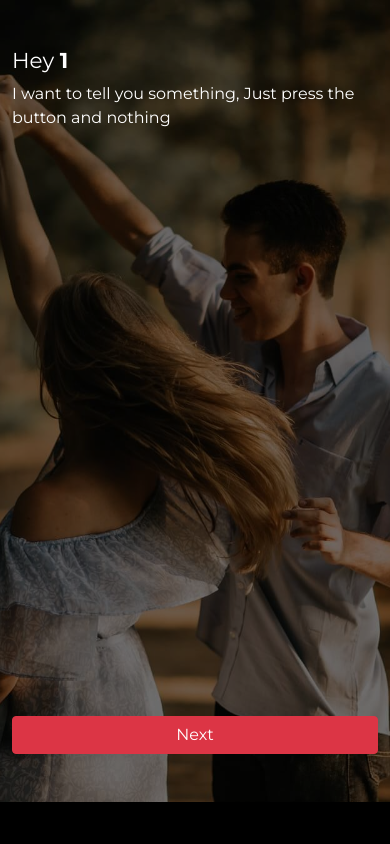
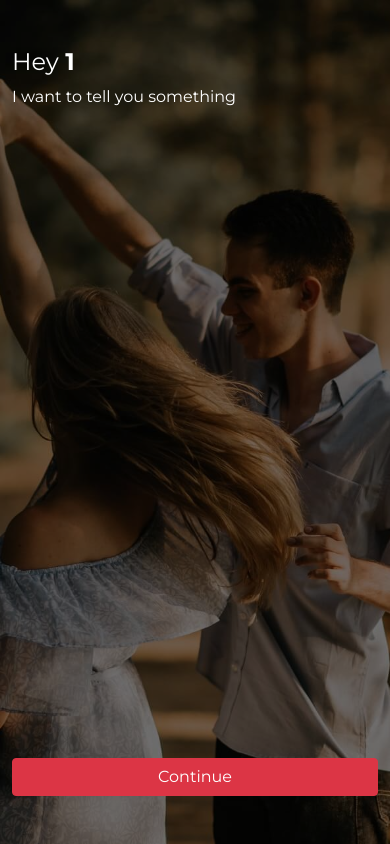
Before and after one commit to tonmoydeb404/propose, a React (Vite) app: page /1 in a window 390 px wide. Built offline with nearby package versions, Linux system fonts and the light colour scheme.

Commit message:
mobile responsive

```diff
--- a/src/data.json
+++ b/src/data.json
@@ -2,33 +2,33 @@
   "qoutes": [
     {
       "id": "Q2",
-      "text": "Found the reason for my smile, the day I found you. Will you let me be the reason for your smile?",
+      "text": "You have been a source of strength and support for me. I'm glad that you're a part of my life",
       "image": "/images/image-03.jpg"
     },
     {
       "id": "Q3",
-      "text": "In you, my life becomes whole, with you my days become bright. In your hands I would love to lay, this night and for the rest of my life!",
+      "text": "You make me smile so easily. Can you be there, to do it forever?",
       "image": "/images/image-02.jpg"
     },
     {
       "id": "Q4",
-      "text": "You deserve the world and all the good things it has to offer. If I fail to find that world for you, I promise to give you mine!",
+      "text": "I was alone in life, but when you came into my life, you brought colours with you and painted my life with beautiful colours",
       "image": "/images/image-01.jpg"
     },
     {
       "id": "Q5",
-      "text": "When the rain is blowing in your face and the whole world is on your case, I could offer you a warm embrace to make you feel my love.",
+      "text": "Your absence is stronger to me than the presence of thousands of other people",
       "image": "/images/image-07.jpg"
     },
     {
       "id": "Q6",
-      "text": "Hold my hand tight as I want to grow old with you from this day forth.",
+      "text": "I fell in love with you not for how you look, just for who you are",
       "image": "/images/image-06.jpg"
     }
   ],
   "propose": {
     "id": "finished",
-    "text": "I love you damn",
+    "text": "I'm not sure what life could bring you. I'm not sure if dreams do come true. I'm not sure what love can do. But I'm sure about one thing. I love you",
     "subtext": "That's all I will wait for your reply",
     "image": "/images/image-04.jpg"
   }
--- a/src/pages/Proposal.jsx
+++ b/src/pages/Proposal.jsx
@@ -1,4 +1,4 @@
-import React, { useState } from 'react';
+import React, { useRef, useState } from 'react';
 import { Button, Col, Container, Row } from 'react-bootstrap';
 import { useParams } from 'react-router-dom';
 import GenQoutes from '../components/GenQoutes';
@@ -12,13 +12,23 @@ const Proposal = ({ className = '' }) => {
     const [texts, setTexts] = useState([]);
     const [currentText, setCurrentText] = useState({
         image: '/images/image-05.jpg',
-        subtext: 'I want to tell you something, Just press the button and nothing',
+        subtext: 'I want to tell you something',
     });
+
+    const useDummyScroll = useRef(null);
 
     const addQoutes = () => {
         const qoute = texts.length >= qoutes.length ? propose : genRandom(qoutes, texts);
         setCurrentText((prevData) => ({ ...prevData, ...qoute }));
         setTexts((prevData) => [...prevData, qoute]);
+
+        if (useDummyScroll) {
+            useDummyScroll.current.scrollIntoView({
+                behavior: 'smooth',
+                block: 'nearest',
+                inline: 'start',
+            });
+        }
     };
 
     return (
@@ -42,9 +52,11 @@ const Proposal = ({ className = '' }) => {
 
                             <GenQoutes texts={texts} className="main-content" />
 
+                            <div className="dummyscroll w-100" ref={useDummyScroll} />
+
                             {currentText.id !== 'finished' ? (
                                 <Button variant="danger" onClick={addQoutes}>
-                                    Next
+                                    {texts.length ? 'Next' : 'Continue'}
                                 </Button>
                             ) : (
                                 ''
--- a/src/static/styles/app.css
+++ b/src/static/styles/app.css
@@ -5,6 +5,10 @@
   padding: 0;
   -webkit-box-sizing: border-box;
           box-sizing: border-box;
+}
+
+html {
+  scroll-behavior: smooth;
 }
 
 body {
@@ -110,7 +114,6 @@ body {
   position: fixed;
   left: 0;
   top: 0;
-  min-height: 100vh;
   width: 45%;
   background-image: var(--image);
   background-repeat: no-repeat;
@@ -162,8 +165,14 @@ body {
     pointer-events: none;
     background-color: #000;
   }
+  .proposal_title {
+    font-size: 24px;
+  }
   .proposal_subtitle {
     opacity: 0.8;
+  }
+  .proposal_content {
+    min-height: 100vh;
   }
   .proposal .main-content {
     min-height: 200px;
@@ -176,6 +185,7 @@ body {
   }
   .proposal .main-content .card.last {
     border: none;
+    margin-bottom: 50px;
   }
   .proposal .main-content .card:not(.last) {
     background-color: rgba(255, 255, 255, 0.15);
--- a/src/static/styles/app.scss
+++ b/src/static/styles/app.scss
@@ -4,6 +4,10 @@
   margin: 0;
   padding: 0;
   box-sizing: border-box;
+}
+
+html {
+  scroll-behavior: smooth;
 }
 
 body {
@@ -108,7 +112,6 @@ body {
     position: fixed;
     left: 0;
     top: 0;
-    min-height: 100vh;
     width: 45%;
 
     background-image: var(--image);
@@ -153,8 +156,16 @@ body {
       background-color: #000;
     }
 
+    &_title {
+      font-size: 24px;
+    }
+
     &_subtitle {
       opacity: 0.8;
+    }
+
+    &_content {
+      min-height: 100vh;
     }
 
     .main-content {
@@ -169,6 +180,7 @@ body {
 
         &.last {
           border: none;
+          margin-bottom: 50px;
         }
 
         &:not(.last) {
@@ -199,9 +211,11 @@ body {
     }
   }
 
-  .last .card-text {
-    font-size: 18px;
-    // font-weight: bold;
+  .last {
+    .card-text {
+      font-size: 18px;
+      // font-weight: bold;
+    }
   }
 
   @media screen and (max-width: 767px) {
```
Also changed, not shown: 1 other file (tests, documents, lock files or other folders).
